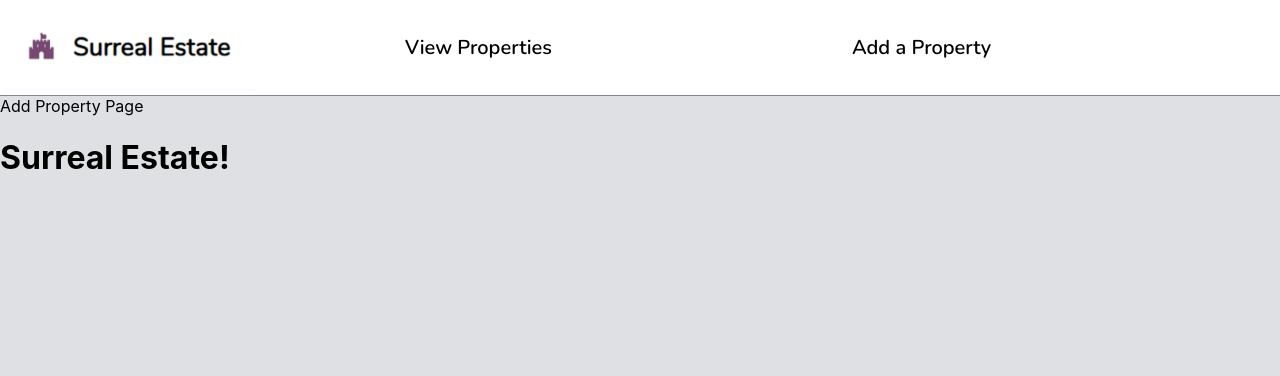
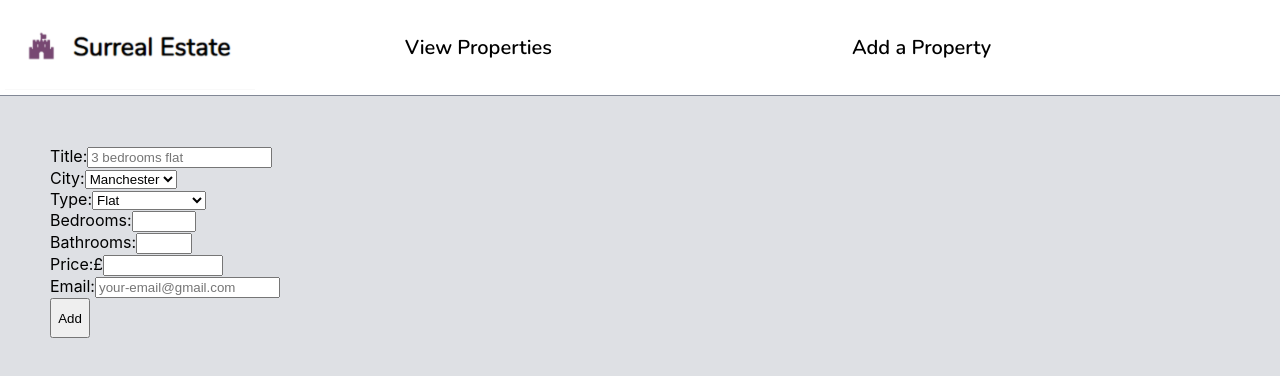
Before and after one commit to etrovavica1221/surreal-estate, a React (Create React App) app: page /add-property in a window 1280 px wide. Shown: the top 376 px of the page. Built offline with nearby package versions, Linux system fonts and the light colour scheme; a web font is replaced by a local one.

Commit message:
Add 'Add property'

```diff
--- a/src/components/AddProperty.js
+++ b/src/components/AddProperty.js
@@ -1,8 +1,117 @@
-import React from 'react';
+import React, { useState } from 'react';
+import '../styles/AddProperty.css';
 
 function AddProperty() {
+  const initialState = {
+    fields: {
+      title: '',
+      city: 'Manchester',
+      type: 'Flat',
+      bedrooms: '',
+      bathrooms: '',
+      price: '',
+      email: '',
+    },
+  };
+
+  const [fields, setFields] = useState(initialState.fields);
+  const handleAddProperty = (e) => {
+    e.preventDefault();
+    console.log(fields);
+  };
+
+  const handleFieldChange = (e) => {
+    setFields({ ...fields, [e.target.name]: e.target.value });
+  };
+
   return (
-    <div>Add Property Page</div>
+    <div className="AddProperty">
+      <form onSubmit={handleAddProperty}>
+        <label htmlFor="title">
+          Title:
+          <input
+            id="title"
+            name="title"
+            placeholder="3 bedrooms flat"
+            value={fields.title}
+            onChange={handleFieldChange}
+          />
+        </label>
+        <label htmlFor="city">
+          City:
+          <select id="city" name="city" value={fields.city} onChange={handleFieldChange}>
+            <option value="Manchester">Manchester</option>
+            <option value="Leeds">Leeds</option>
+            <option value="Sheffield">Sheffield</option>
+            <option value="Liverpool">Liverpool</option>
+          </select>
+        </label>
+        <label htmlFor="type">
+          Type:
+          <select id="type" name="type" value={fields.type} onChange={handleFieldChange}>
+            <option value="flat">Flat</option>
+            <option value="detached">Detached</option>
+            <option value="semi-detached">Semi-Detached</option>
+            <option value="terraced">Terraced</option>
+            <option value="endOfTerrace">End of Terrace</option>
+            <option value="cottage">Cottage</option>
+            <option value="bungalow">Bungalow</option>
+          </select>
+        </label>
+        <label htmlFor="bedrooms">
+          Bedrooms:
+          <input
+            id="bedrooms"
+            name="bedrooms"
+            type="number"
+            min="0"
+            max="100"
+            value={fields.bedrooms}
+            onChange={handleFieldChange}
+          />
+        </label>
+        <label htmlFor="bathrooms">
+          Bathrooms:
+          <input
+            id="bathrooms"
+            name="bathrooms"
+            type="number"
+            min="0"
+            max="50"
+            value={fields.bathrooms}
+            onChange={handleFieldChange}
+          />
+        </label>
+        <label htmlFor="price">
+          Price:
+          <span>
+            £
+          </span>
+          <input
+            id="price"
+            name="price"
+            type="number"
+            min="0"
+            max="1000000000"
+            step="1000"
+            value={fields.price}
+            onChange={handleFieldChange}
+          />
+        </label>
+        <label htmlFor="email">
+          Email:
+          <input
+            id="email"
+            name="email"
+            placeholder="your-email@gmail.com"
+            type="email"
+            value={fields.email}
+            onChange={handleFieldChange}
+          />
+        </label>
+        <button type="submit">Add</button>
+      </form>
+    </div>
   );
 }
 
--- a/src/components/App.js
+++ b/src/components/App.js
@@ -1,6 +1,6 @@
 import React from 'react';
+import { Route, Switch } from 'react-router-dom';
 import '../styles/App.css';
-import { Route, Switch } from 'react-router-dom';
 import NavBar from './NavBar';
 import Properties from './Properties';
 import AddProperty from './AddProperty';
@@ -11,11 +11,8 @@
       <NavBar />
       <Switch>
         <Route exact path="/add-property" component={AddProperty} />
-        <Route exact path="/" component={Properties} />
+        <Route path="/" component={Properties} />
       </Switch>
-      <h1>
-        Surreal Estate!
-      </h1>
     </div>
   );
 }
--- a/src/components/NavBar.js
+++ b/src/components/NavBar.js
@@ -1,12 +1,9 @@
 import React from 'react';
 import '../styles/NavBar.css';
-import { BrowserRouter as Router, Link } from 'react-router-dom';
-import Properties from './Properties';
-import AddProperty from './AddProperty';
+import { Link } from 'react-router-dom';
 
 function NavBar() {
   return (
-    <Router>
     <div className="navbar">
       <img src={require('../styles/logo-house.png')} alt="logo" width="250" />
       <ul className="navbar-links">
@@ -18,7 +15,6 @@
         </li>
       </ul>
     </div>
-    </Router>
   );
 }
 
--- a/src/components/Properties.js
+++ b/src/components/Properties.js
@@ -1,9 +1,5 @@
 import React from 'react';
 
-function Properties() {
-  return (
-    <div>Properties Page</div>
-  );
-}
+const Properties = () => <div>Properties Page</div>;
 
 export default Properties;
--- /dev/null
+++ b/src/styles/AddProperty.css
@@ -0,0 +1,13 @@
+.AddProperty {
+    padding: 50px;
+}
+
+form {
+    display: flex;
+    flex-direction: column;
+}
+
+button {
+    width: 40px;
+    height: 40px;
+}
```
Lines whose indentation alone changed are shown as unchanged.
